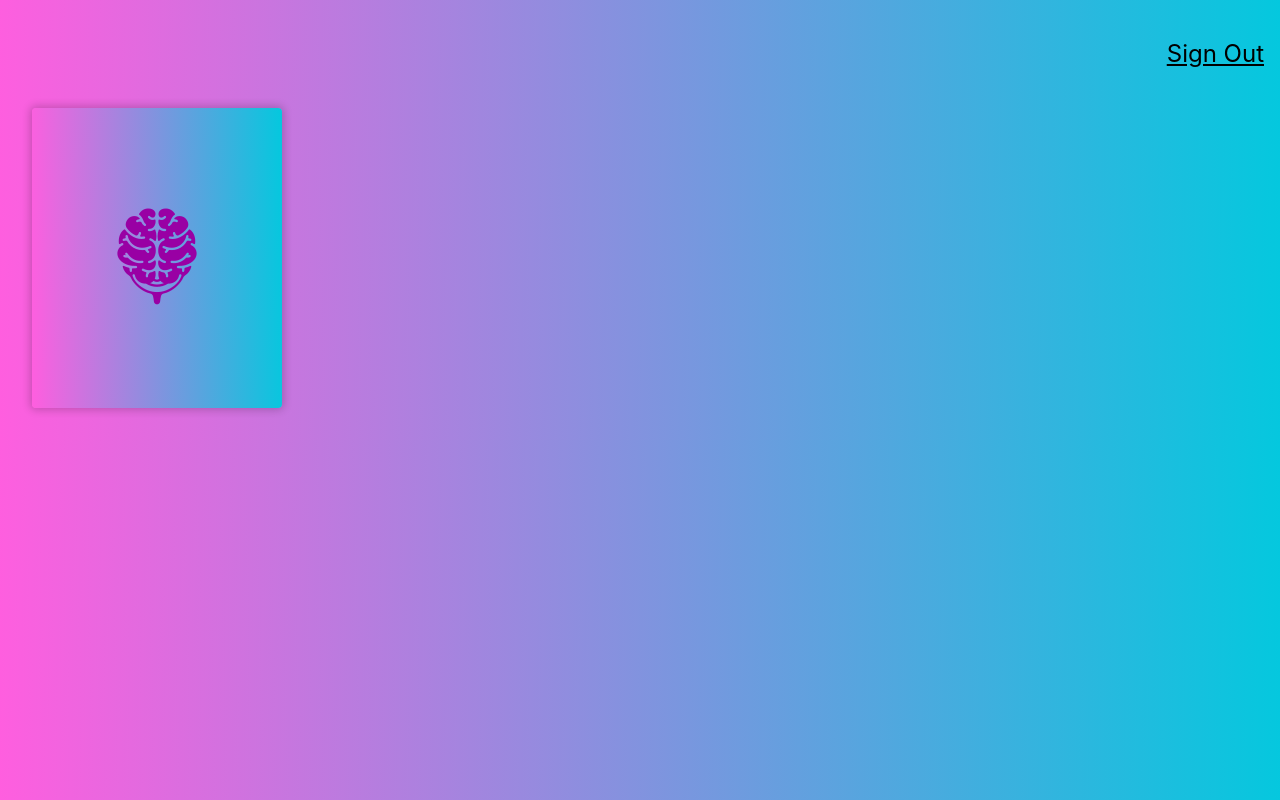
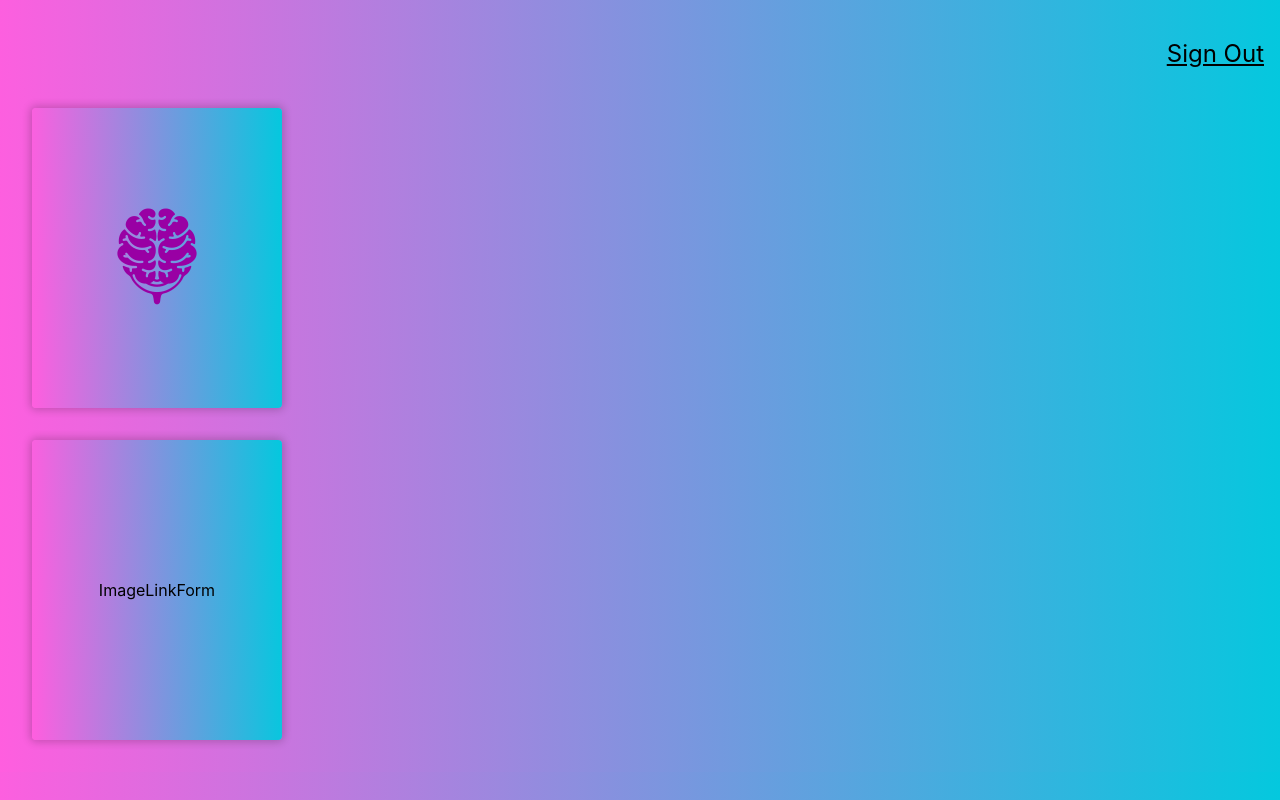
Before and after one commit to Andrej044/face-detect-app, a React (Create React App) app: page / in a window 1280 px wide. Built offline with nearby package versions, Linux system fonts and the light colour scheme.

Commit message:
create ImageLinkForm component & import to App

```diff
--- a/src/App.js
+++ b/src/App.js
@@ -1,16 +1,16 @@
 import './App.css';
 import Navigation from './components/navigation/Navigation'
 import Logo from './components/logo/Logo'
+import ImageLinkForm from './components/imageLinkForm/ImageLinkForm'
 
 
 function App() {
   return (
     <div className="App">
-     <Navigation />
-     <Logo />
-     {
-     /* <ImageLinkForm />
-     <FaceRecognition /> */}
+      <Navigation />
+      <Logo />
+      <ImageLinkForm />
+     {/*<FaceRecognition /> */}
     </div>
   );
 }
--- /dev/null
+++ b/src/components/imageLinkForm/ImageLinkForm.js
@@ -0,0 +1,16 @@
+import Tilt from 'react-parallax-tilt';
+
+const ImageLinkForm = () => {
+
+  return(
+    <div className='ma4 mt0'>
+      <Tilt className='Tilt br2 shadow-2' glareEnable={true} gyroscope={true} scale={1.1}>
+        <div>
+        <p>ImageLinkForm</p>
+        </div>
+      </Tilt>
+      </div>
+  )
+}
+
+export default ImageLinkForm
```
